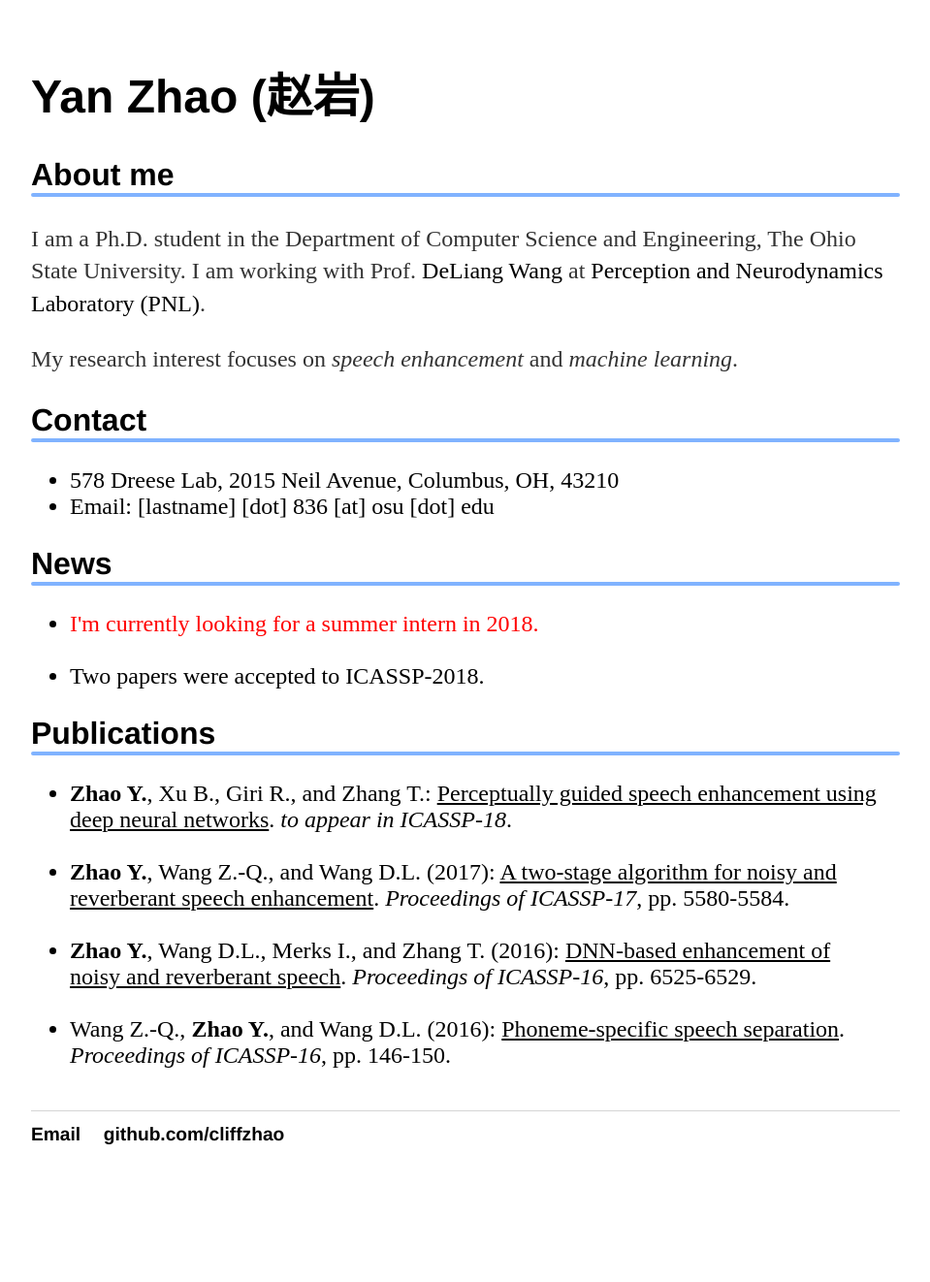
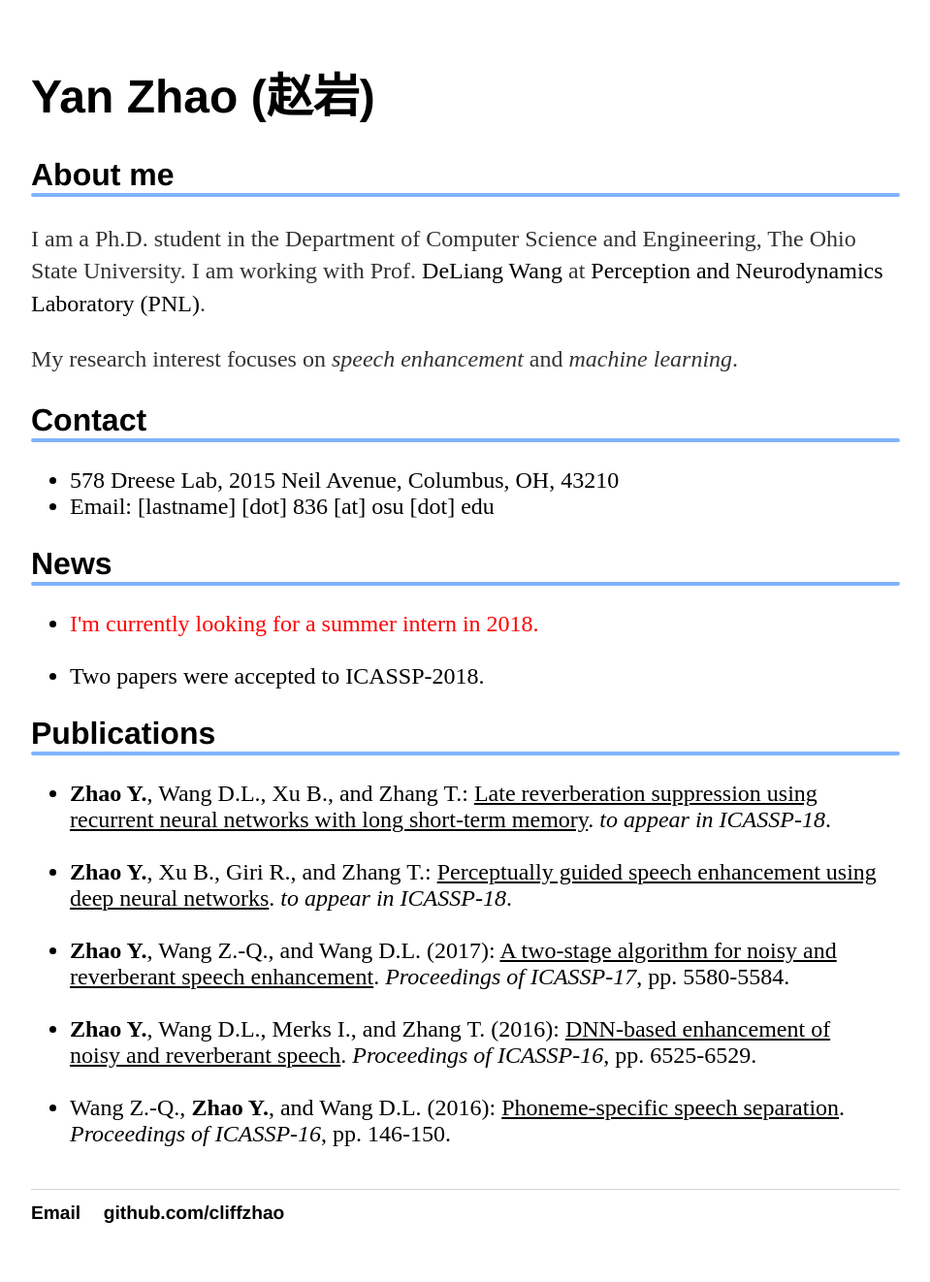
Before and after one commit to cliffzhao/cliffzhao.github.io, a Jekyll site: the page built from index.html, in a window 1280 px wide. Shown: the whole page at 97% size, without its empty margins (160-1119 px from the left). Built offline with Jekyll 4.4.1, drawn with Linux system fonts in a browser that asks for light colours; before the commit the page ends 1241 px from its top, so only the background shows below that.

Commit message:
add two ICASSP-18 papers

```diff
--- a/index.html
+++ b/index.html
@@ -34,8 +34,17 @@ title: Yan Zhao
 
     <h2>Publications</h2>
     <ul>
+    <li><strong>Zhao Y.</strong>, Wang D.L., Xu B., and Zhang T.:
+      <U>Late reverberation suppression using recurrent neural networks with long short-term memory</U></a>. <cite>to appear in ICASSP-18</cite>.
+      <br>
+      <br>
+
+
+    </li>
+
+
     <li><strong>Zhao Y.</strong>, Xu B., Giri R., and Zhang T.:
-      <a href="" target="_blank"><U>Perceptually guided speech enhancement using deep neural networks</U></a>. <cite>to appear in ICASSP-18</cite>.
+      <U>Perceptually guided speech enhancement using deep neural networks</U></a>. <cite>to appear in ICASSP-18</cite>.
       <br>
       <br>
 
```
